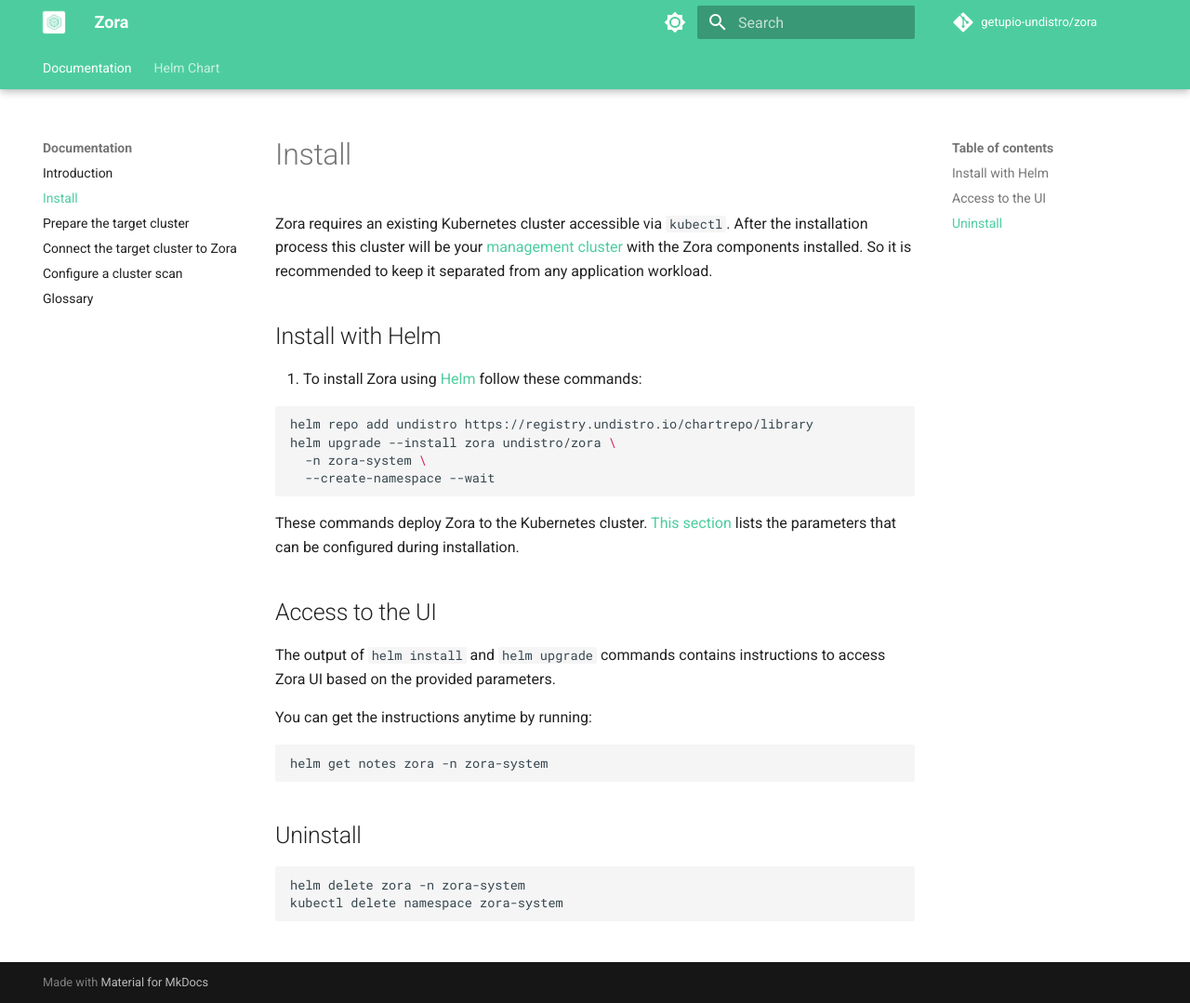
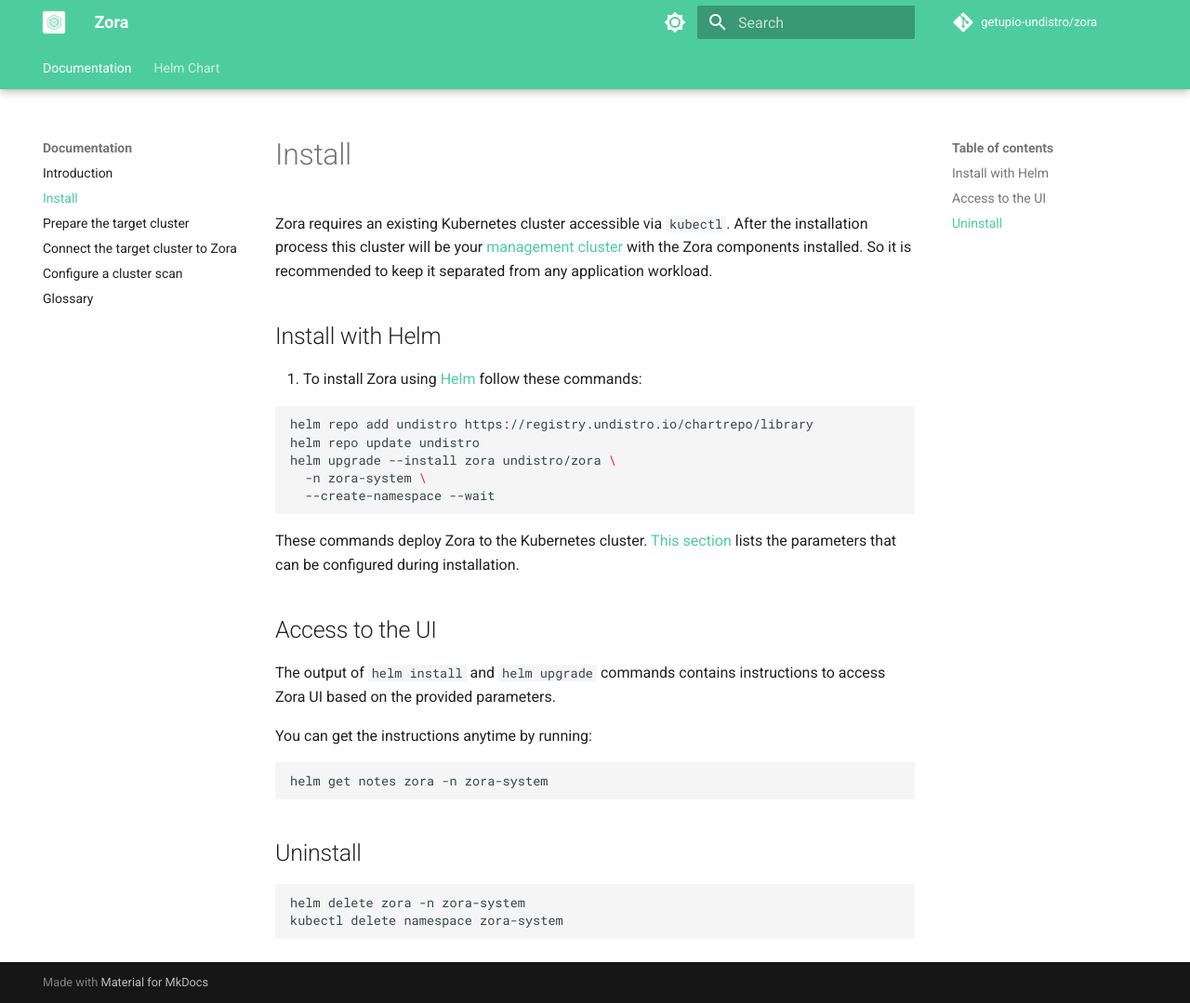
Before and after one commit to undistro/zora, an MkDocs documentation site: the page built from docs/install.md, in a window 1280 px wide and 1079 px high. Shown: the whole window at 93% size. Built offline with MkDocs 1.6.1 and Material for MkDocs 9.7.7, drawn with Linux system fonts in a browser that asks for light colours; comment, search, counter and statistics services are not loaded.

Commit message:
add update command in installation commands

````diff
--- a/docs/install.md
+++ b/docs/install.md
@@ -11,6 +11,7 @@
 
 ```shell
 helm repo add undistro https://registry.undistro.io/chartrepo/library
+helm repo update undistro
 helm upgrade --install zora undistro/zora \
   -n zora-system \
   --create-namespace --wait
````
